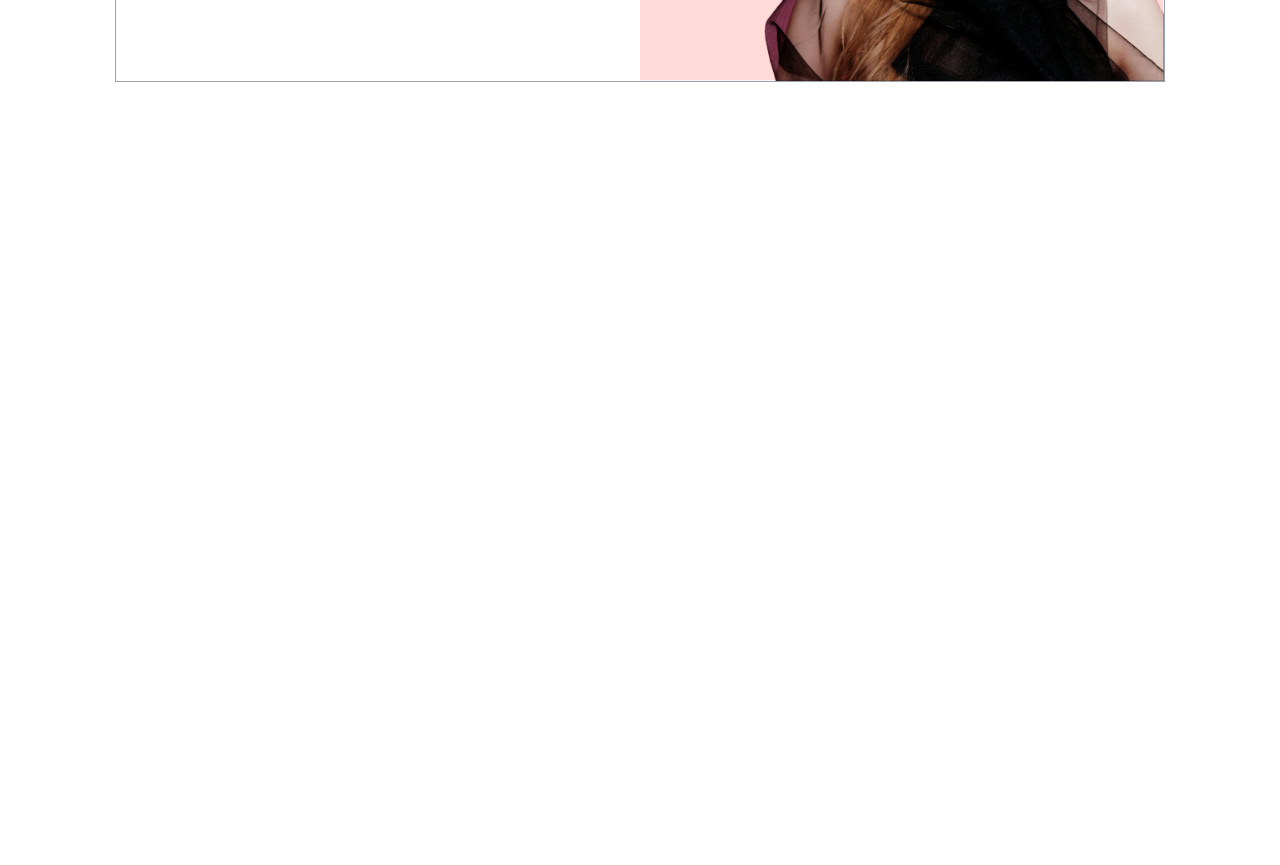
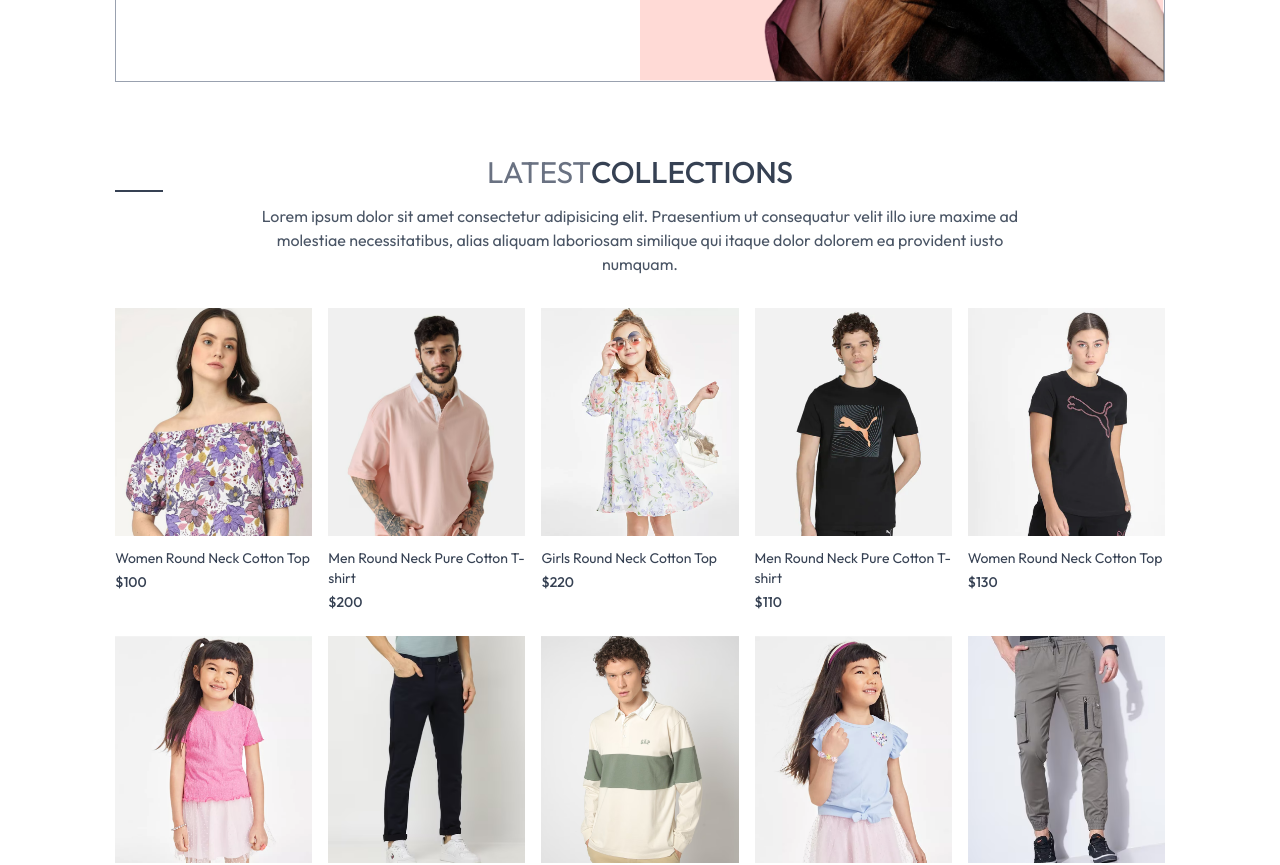
Before and after one commit to tonykuriakose/InstaTrend, a React (Vite) app: page / in a window 1280 px wide. Shown: the part 420-1285 px from the top of the page. Before the commit the page ends 800 px from the top, so only its background shows below. Built offline with nearby package versions, Linux system fonts and the light colour scheme; a web font is replaced by a local one.

Commit message:
prduct listing

```diff
--- /dev/null
+++ b/src/components/LatestCollection.jsx
@@ -0,0 +1,46 @@
+import { useContext, useEffect, useState } from "react";
+import { ShopContext } from "../context/ShopContext";
+import Title from "./Title";
+import { useSearchParams } from "react-router-dom";
+import ProductItem from "./ProductItem";
+
+const LatestCollection = () => {
+  const { products } = useContext(ShopContext);
+  const [latestProducts,setLatestProducts] = useState([]);
+
+  useEffect(()=>{
+
+    setLatestProducts(products.slice(0,10))
+
+  },[])
+
+  return (
+    <div className="my-10">
+      <div className="text-center py-8 text-3xl">
+        <Title text1={"LATEST"} text2={"COLLECTIONS"} />
+        <p className="w-3/4 m-auto text-xs sm:text-sm md:text-base text-gray-600">
+          Lorem ipsum dolor sit amet consectetur adipisicing elit. Praesentium
+          ut consequatur velit illo iure maxime ad molestiae necessitatibus,
+          alias aliquam laboriosam similique qui itaque dolor dolorem ea
+          provident iusto numquam.
+        </p>
+      </div>
+
+      {/* Rendering Products */}
+      <div className="grid grid-cols-2 sm:grid-cols-3 md:grid-cols-4 lg:grid-cols-5 gap-4 gap-y-6">
+
+        {latestProducts.map((item,index)=>(
+
+          <ProductItem key={index} id={item._id} image={item.image} name={item.name} price={item.price} />
+
+        ))}
+
+      </div>
+
+
+
+    </div>
+  );
+};
+
+export default LatestCollection;
--- a/src/components/Navbar.jsx
+++ b/src/components/Navbar.jsx
@@ -13,7 +13,7 @@
 
   return (
     <div className="flex items-center justify-between py-5 font-medium">
-      <img src={assets.logo} className="w-36" alt="logo" />
+      <Link to="/"><img src={assets.logo} className="w-36" alt="logo" /></Link>
 
       <ul className="hidden sm:flex gap-5 text-sm">
         <NavLink to="/" className={navLinkClass}>
--- /dev/null
+++ b/src/components/ProductItem.jsx
@@ -0,0 +1,26 @@
+import { useContext } from "react";
+import { ShopContext } from "../context/ShopContext";
+import { Link } from "react-router-dom";
+
+const ProductItem = ({ id, image, name, price }) => {
+  const { currency } = useContext(ShopContext);
+
+  return (
+    <Link className="text-gray-700 cursor-pointer" to={`/product/${id}`}>
+      <div className="overflow-hidden">
+        <img
+          className="hover:scale-110 transition ease-in-out" // Fixed: sale-110 → scale-110
+          src={image[0]}
+          alt={name} // Better to use name instead of empty alt
+        />
+      </div>
+
+      <p className="pt-3 pb-1 text-sm">{name}</p>
+      <p className="text-sm font-medium">
+        {currency}{price}
+      </p>
+    </Link>
+  );
+};
+
+export default ProductItem;
--- /dev/null
+++ b/src/components/Title.jsx
@@ -0,0 +1,13 @@
+const Title = ({ text1, text2 }) => {
+  return (
+    <div className="online-flex gap-2 items-center mb-3">
+      <p className="text-gray-500">
+        {text1}
+        <span className="text-gray-700 font-medium">{text2}</span>
+      </p>
+      <p className="w-8 sm:w-12 h-[1px] sm:h-[2px] bg-gray-700"></p>
+    </div>
+  );
+};
+
+export default Title;
--- /dev/null
+++ b/src/context/ShopContext.jsx
@@ -0,0 +1,23 @@
+import { createContext } from "react";
+import { products } from "../assets/assets";
+
+export const ShopContext = createContext();
+
+const ShopContextProvider = ({ children }) => {
+  const currency = "$";
+  const delivery_fee = 10;
+
+  const value = {
+    products,
+    currency,      // Add this
+    delivery_fee   // Add this too if needed elsewhere
+  };
+
+  return (
+    <ShopContext.Provider value={value}>
+      {children}
+    </ShopContext.Provider>
+  );
+};
+
+export default ShopContextProvider;
--- a/src/index.css
+++ b/src/index.css
@@ -18,3 +18,11 @@
   font-weight: 400;
   font-style: normal;
 }
+
+
+@media (max-width:640px){
+  a.active {
+    background-color: black;
+    color: white;
+  }
+}
--- a/src/main.jsx
+++ b/src/main.jsx
@@ -2,9 +2,12 @@
 import App from "./App.jsx";
 import "./index.css";
 import { BrowserRouter } from "react-router-dom";
+import ShopContextProvider from "./context/ShopContext.jsx";
 
 createRoot(document.getElementById("root")).render(
   <BrowserRouter>
+  <ShopContextProvider>
     <App />
+    </ShopContextProvider>
   </BrowserRouter>
 );
--- a/src/pages/Home.jsx
+++ b/src/pages/Home.jsx
@@ -1,4 +1,5 @@
 import Hero from "../components/Hero";
+import LatestCollection from "../components/LatestCollection";
 
 
 const Home = () => {
@@ -7,6 +8,7 @@
   return (
     <div>
       <Hero />
+      <LatestCollection />
     </div>
   );
 };
```
Also changed, not shown: src/context/ShopContext.js (deleted, +0 -16 lines).
